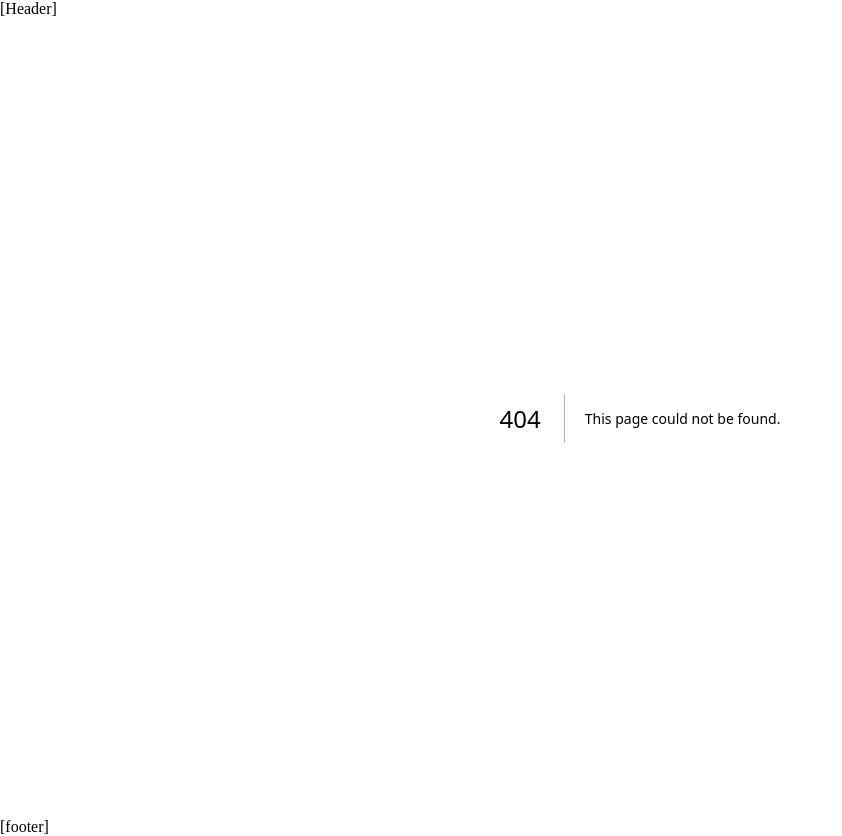
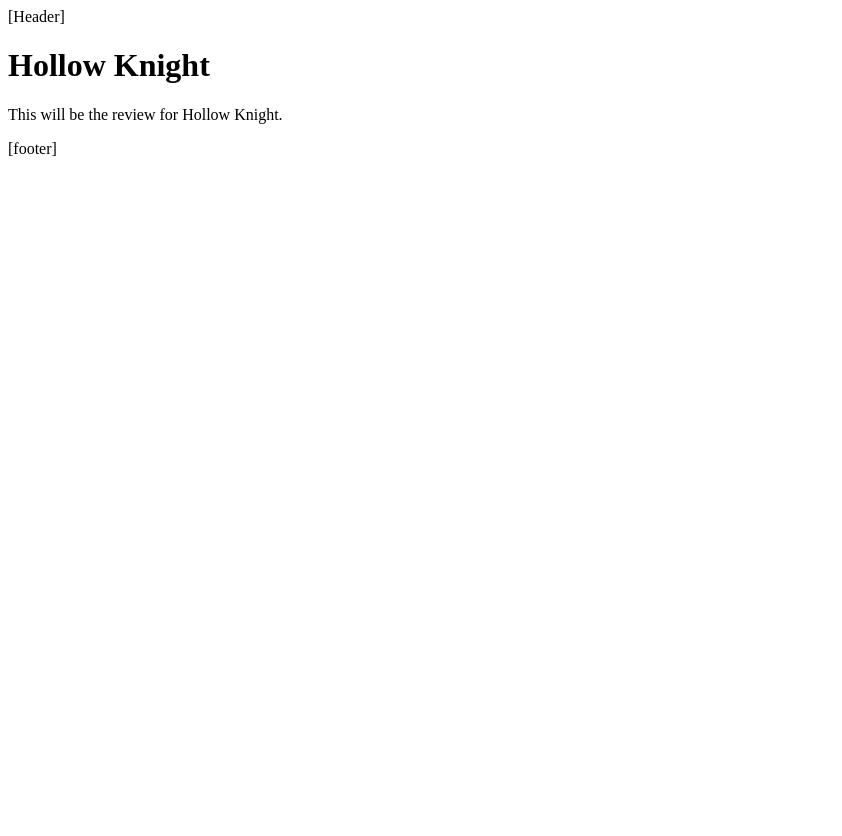
Before and after one commit to sigmadream/application-nextjs-game-review, a Next.js app: page /reviews/hollow-knight in a window 1280 px wide. Before the commit this address had no page. Shown: the whole page, without its empty margins (0-842 px from the left). After the commit the page ends 800 px from the top, so only its background shows below. Built offline with nearby package versions, Linux system fonts and the light colour scheme.

Commit message:
feat: routes

```diff
--- /dev/null
+++ b/app/reviews/hollow-knight/page.jsx
@@ -0,0 +1,8 @@
+export default function HollowKnightPage() {
+  return (
+    <>
+      <h1>Hollow Knight</h1>
+      <p>This will be the review for Hollow Knight.</p>
+    </>
+  );
+}
```
Also changed, not shown: app/reviews/page.jsx (added, +8 -0 lines), app/reviews/stardew-valley/page.jsx (added, +8 -0 lines).
